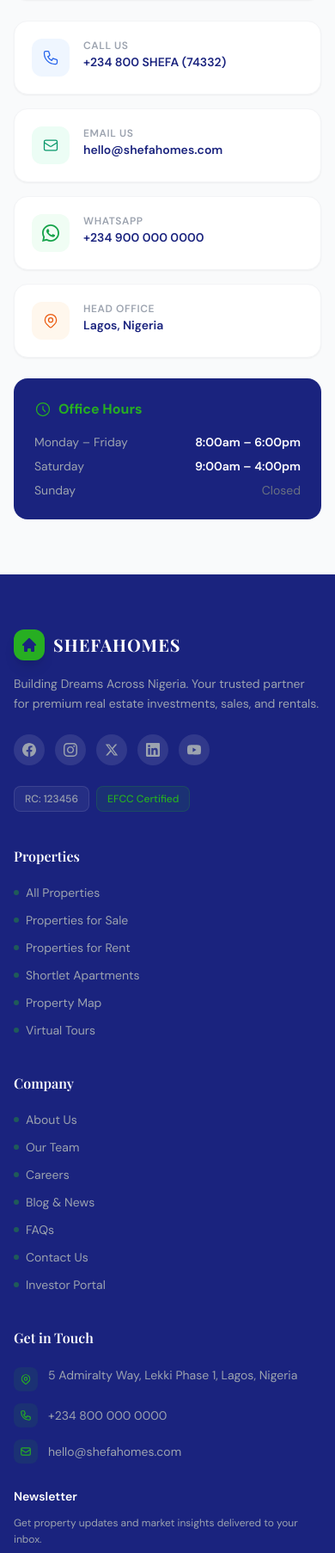
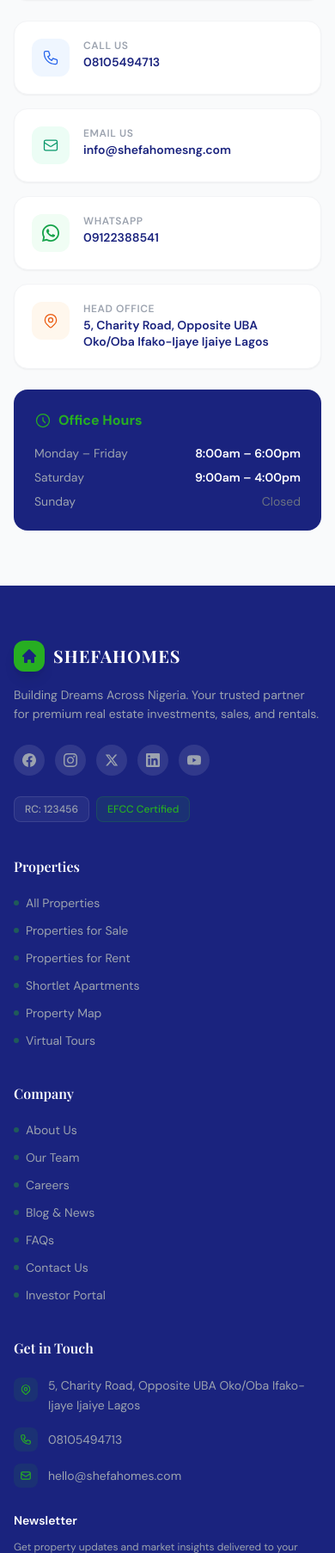
Before and after one commit to Dev-Bulama/shefaHOME, a Laravel app: page /contact in a window 390 px wide. Shown: the part 1589-3395 px from the top of the page at 86% size. Run offline with Laravel 12, Linux system fonts and the light colour scheme; data comes from the database, SQL or seed files in the repository; parts of the project's set-up code (start-up, migrations or seed data) failed here and were passed over; some libraries are stand-ins or nearby versions.

Commit message:
Update address, phone, and WhatsApp number everywhere
Address (all files):
  5, Charity Road, Opposite UBA Oko/Oba Ifako-Ijaye Ijaiye Lagos
  (removed erroneous comma before Lagos; removed <br> in about page)

Phone: 08105494713 (call)
WhatsApp: 09122388541 / 2349122388541 (international)

Files updated:
- config/shefahomes.php (NEW — centralises contact config)
- app/Providers/AppServiceProvider.php — corrected fallback defaults
- layouts/app.blade.php — WA bubble fallback
- layouts/client.blade.php — WA link fallback
- components/footer.blade.php — address + phone fallbacks
- public/about/index.blade.php — hardcoded address block
- public/contact/index.blade.php — contact card values + links
- public/properties/show.blade.php — WA inquiry link
- public/faqs/index.blade.php — WA link
- maintenance.blade.php — WA fallback key + number
- database/seeders/SiteSettingsSeeder.php — address value
- database/seeders/PageContentSeeder.php — address value
- migration 2026_04_14_000002 — patches existing DB rows

Run: php artisan migrate

https://claude.ai/code/session_01Fr1TQnJj2kfwXUeUwSwn8y

```diff
--- a/app/Providers/AppServiceProvider.php
+++ b/app/Providers/AppServiceProvider.php
@@ -24,8 +24,8 @@ class AppServiceProvider extends ServiceProvider
         View::composer('*', function ($view) {
             try {
                 $siteName = Settings::get('site_name', 'SHEFAHOMES');
-                $whatsapp = Settings::get('whatsapp_number', '2348000000000');
-                $phone1   = Settings::get('phone_1', '+234 800 000 0000');
+                $whatsapp = Settings::get('whatsapp_number', '2349122388541');
+                $phone1   = Settings::get('phone_1', '08105494713');
                 $email    = Settings::get('contact_email', 'info@shefahomes.com');
 
                 // Full header navigation tree (used by navbar)
@@ -49,8 +49,8 @@ class AppServiceProvider extends ServiceProvider
             } catch (\Throwable $e) {
                 $view->with([
                     'siteName'      => 'SHEFAHOMES',
-                    'whatsapp'      => '2348000000000',
-                    'phone1'        => '+234 800 000 0000',
+                    'whatsapp'      => '2349122388541',
+                    'phone1'        => '08105494713',
                     'email'         => 'info@shefahomes.com',
                     'navHeaderItems'=> collect(),
                     'navMenuItems'  => collect(),
--- /dev/null
+++ b/config/shefahomes.php
@@ -0,0 +1,8 @@
+<?php
+
+return [
+    'phone'     => '08105494713',
+    'whatsapp'  => '2349122388541',   // international format (no +)
+    'email'     => 'info@shefahomesng.com',
+    'address'   => '5, Charity Road, Opposite UBA Oko/Oba Ifako-Ijaye Ijaiye Lagos',
+];
--- a/database/seeders/PageContentSeeder.php
+++ b/database/seeders/PageContentSeeder.php
@@ -212,7 +212,7 @@ class PageContentSeeder extends Seeder
             'contact' => [
                 ['section'=>'hero',  'key'=>'title',    'label'=>'Hero – Title',    'type'=>'text',     'value'=>'Get In Touch',  'sort_order'=>1],
                 ['section'=>'hero',  'key'=>'subtitle', 'label'=>'Hero – Subtitle', 'type'=>'textarea', 'value'=>'We are here to help. Reach out to our team for property inquiries, investment questions, or partnership discussions.',  'sort_order'=>2],
-                ['section'=>'info',  'key'=>'address',  'label'=>'Office Address',  'type'=>'textarea', 'value'=>'5, Charity Road, Opposite UBA Oko/Oba Ifako-Ijaye Ijaiye, Lagos', 'sort_order'=>10],
+                ['section'=>'info',  'key'=>'address',  'label'=>'Office Address',  'type'=>'textarea', 'value'=>'5, Charity Road, Opposite UBA Oko/Oba Ifako-Ijaye Ijaiye Lagos', 'sort_order'=>10],
                 ['section'=>'info',  'key'=>'phone',    'label'=>'Phone Number',    'type'=>'text',     'value'=>'08105494713',  'sort_order'=>11],
                 ['section'=>'info',  'key'=>'whatsapp', 'label'=>'WhatsApp Number', 'type'=>'text',     'value'=>'09122388541',  'sort_order'=>12],
                 ['section'=>'info',  'key'=>'email',    'label'=>'Email Address',   'type'=>'text',     'value'=>'info@shefahomesng.com',  'sort_order'=>13],
--- a/database/seeders/SiteSettingsSeeder.php
+++ b/database/seeders/SiteSettingsSeeder.php
@@ -32,7 +32,7 @@ src="https://www.facebook.com/tr?id=2115240449426594&ev=PageView&noscript=1"
             ['key'=>'phone_1',               'value'=>'08105494713',                                           'group'=>'general'],
             ['key'=>'phone_2',               'value'=>'09122388541',                                           'group'=>'general'],
             ['key'=>'contact_email',         'value'=>'info@shefahomesng.com',                                 'group'=>'general'],
-            ['key'=>'address',               'value'=>'5, Charity Road, Opposite UBA Oko/Oba Ifako-Ijaye Ijaiye, Lagos', 'group'=>'general'],
+            ['key'=>'address',               'value'=>'5, Charity Road, Opposite UBA Oko/Oba Ifako-Ijaye Ijaiye Lagos', 'group'=>'general'],
             ['key'=>'whatsapp_number',       'value'=>'2349122388541',                                        'group'=>'general'],
             ['key'=>'google_maps_embed',     'value'=>'',                                                      'group'=>'general'],
             // Social
--- a/resources/views/components/footer.blade.php
+++ b/resources/views/components/footer.blade.php
@@ -203,7 +203,7 @@
                                 <path stroke-linecap="round" stroke-linejoin="round" stroke-width="2" d="M15 11a3 3 0 11-6 0 3 3 0 016 0z"/>
                             </svg>
                         </div>
-                        <span class="text-gray-400 text-sm leading-relaxed">{{ $settings['address'] ?? '5 Admiralty Way, Lekki Phase 1, Lagos, Nigeria' }}</span>
+                        <span class="text-gray-400 text-sm leading-relaxed">{{ $settings['address'] ?? '5, Charity Road, Opposite UBA Oko/Oba Ifako-Ijaye Ijaiye Lagos' }}</span>
                     </li>
                     <li class="flex items-center gap-3">
                         <div class="w-7 h-7 bg-[#27AE22]/10 rounded-lg flex items-center justify-center flex-shrink-0">
@@ -211,9 +211,9 @@
                                 <path stroke-linecap="round" stroke-linejoin="round" stroke-width="2" d="M3 5a2 2 0 012-2h3.28a1 1 0 01.948.684l1.498 4.493a1 1 0 01-.502 1.21l-2.257 1.13a11.042 11.042 0 005.516 5.516l1.13-2.257a1 1 0 011.21-.502l4.493 1.498a1 1 0 01.684.949V19a2 2 0 01-2 2h-1C9.716 21 3 14.284 3 6V5z"/>
                             </svg>
                         </div>
-                        <a href="tel:{{ $settings['phone'] ?? '+2348000000000' }}"
+                        <a href="tel:{{ $settings['phone'] ?? '08105494713' }}"
                            class="text-gray-400 hover:text-[#27AE22] text-sm transition-colors">
-                            {{ $settings['phone'] ?? '+234 800 000 0000' }}
+                            {{ $settings['phone'] ?? '08105494713' }}
                         </a>
                     </li>
                     <li class="flex items-center gap-3">
--- a/resources/views/layouts/app.blade.php
+++ b/resources/views/layouts/app.blade.php
@@ -81,7 +81,7 @@ j=d.createElement(s),dl=l!='dataLayer'?'&l='+l:'';j.async=true;j.src=
 
 {{-- WhatsApp Floating Button --}}
 @if(\App\Helpers\Settings::get('whatsapp_bubble', '1') === '1')
-<a href="https://wa.me/{{ $whatsapp ?? '2348000000000' }}?text=Hello%2C%20I'm%20interested%20in%20a%20property"
+<a href="https://wa.me/{{ $whatsapp ?? '2349122388541' }}?text=Hello%2C%20I'm%20interested%20in%20a%20property"
    target="_blank" rel="noopener"
    class="fixed bottom-6 right-6 z-50 bg-green-500 text-white w-14 h-14 rounded-full flex items-center justify-center shadow-xl hover:bg-green-600 transition-all hover:scale-110"
    title="Chat on WhatsApp">
--- a/resources/views/layouts/client.blade.php
+++ b/resources/views/layouts/client.blade.php
@@ -251,7 +251,7 @@ h1,h2,h3 { font-family: 'Playfair Display', serif; }
 
             <div class="flex items-center gap-3" x-data="{ dropOpen: false }">
                 {{-- WhatsApp Quick Contact --}}
-                <a href="https://wa.me/{{ $settings['whatsapp'] ?? '2348000000000' }}"
+                <a href="https://wa.me/{{ $settings['whatsapp'] ?? '2349122388541' }}"
                    target="_blank"
                    class="hidden sm:flex items-center gap-1.5 text-xs text-green-600 hover:text-green-700 transition-colors bg-green-50 hover:bg-green-100 px-3 py-1.5 rounded-full">
                     <svg class="w-3.5 h-3.5" fill="currentColor" viewBox="0 0 24 24">
--- a/resources/views/maintenance.blade.php
+++ b/resources/views/maintenance.blade.php
@@ -29,7 +29,7 @@
 
     {{-- Contact links --}}
     <div class="flex flex-col sm:flex-row gap-4 justify-center">
-        @php $wa = \App\Helpers\Settings::get('whatsapp', '2348000000000'); @endphp
+        @php $wa = \App\Helpers\Settings::get('whatsapp_number', '2349122388541'); @endphp
         <a href="https://wa.me/{{ $wa }}"
            target="_blank" rel="noopener"
            class="inline-flex items-center justify-center gap-2 bg-green-500 text-white font-semibold px-8 py-4 rounded-full hover:bg-green-400 transition-all">
--- a/resources/views/public/about/index.blade.php
+++ b/resources/views/public/about/index.blade.php
@@ -191,7 +191,7 @@
             <div class="space-y-4" data-reveal style="transition-delay:200ms">
                 <div class="bg-white/5 border border-white/10 rounded-2xl p-6">
                     <h4 class="text-[#27AE22] font-semibold mb-2">Office Address</h4>
-                    <p class="text-gray-300 text-sm">5, Charity Road, Opposite UBA Oko/Oba<br>Ifako-Ijaye Ijaiye, Lagos</p>
+                    <p class="text-gray-300 text-sm">5, Charity Road, Opposite UBA Oko/Oba Ifako-Ijaye Ijaiye Lagos</p>
                 </div>
                 <div class="grid grid-cols-2 gap-4">
                     <div class="bg-white/5 border border-white/10 rounded-2xl p-5">
--- a/resources/views/public/contact/index.blade.php
+++ b/resources/views/public/contact/index.blade.php
@@ -125,10 +125,10 @@
                 {{-- Contact Info Cards --}}
                 <div class="grid grid-cols-1 sm:grid-cols-2 gap-4">
                     @foreach([
-                        ['icon'=>'phone','label'=>'Call Us','value'=>config('shefahomes.phone', '+234 800 SHEFA (74332)'),'color'=>'bg-blue-50 text-blue-600','link'=>'tel:+2348004743325'],
-                        ['icon'=>'email','label'=>'Email Us','value'=>config('shefahomes.email', 'hello@shefahomes.com'),'color'=>'bg-emerald-50 text-emerald-600','link'=>'mailto:hello@shefahomes.com'],
-                        ['icon'=>'whatsapp','label'=>'WhatsApp','value'=>config('shefahomes.whatsapp', '+234 900 000 0000'),'color'=>'bg-green-50 text-green-600','link'=>'https://wa.me/2349000000000'],
-                        ['icon'=>'location','label'=>'Head Office','value'=>config('shefahomes.address', 'Lagos, Nigeria'),'color'=>'bg-orange-50 text-orange-600','link'=>'#'],
+                        ['icon'=>'phone','label'=>'Call Us','value'=>config('shefahomes.phone', '08105494713'),'color'=>'bg-blue-50 text-blue-600','link'=>'tel:'.config('shefahomes.phone','08105494713')],
+                        ['icon'=>'email','label'=>'Email Us','value'=>config('shefahomes.email', 'info@shefahomesng.com'),'color'=>'bg-emerald-50 text-emerald-600','link'=>'mailto:'.config('shefahomes.email','info@shefahomesng.com')],
+                        ['icon'=>'whatsapp','label'=>'WhatsApp','value'=>'09122388541','color'=>'bg-green-50 text-green-600','link'=>'https://wa.me/'.config('shefahomes.whatsapp','2349122388541')],
+                        ['icon'=>'location','label'=>'Head Office','value'=>config('shefahomes.address', '5, Charity Road, Opposite UBA Oko/Oba Ifako-Ijaye Ijaiye Lagos'),'color'=>'bg-orange-50 text-orange-600','link'=>'#'],
                     ] as $info)
                     <a href="{{ $info['link'] }}"
                        class="flex items-start gap-4 bg-white rounded-2xl p-5 shadow-sm border border-gray-100 hover:shadow-md hover:border-[#27AE22]/30 transition-all group">
--- a/resources/views/public/faqs/index.blade.php
+++ b/resources/views/public/faqs/index.blade.php
@@ -153,7 +153,7 @@
                 <a href="{{ route('contact') }}" class="bg-[#27AE22] hover:bg-[#4ADE80] text-[#1A237E] font-bold px-8 py-3 rounded-full transition-all text-sm">
                     Contact Us
                 </a>
-                <a href="https://wa.me/{{ preg_replace('/[^0-9]/', '', config('shefahomes.whatsapp', '2349000000000')) }}"
+                <a href="https://wa.me/{{ preg_replace('/[^0-9]/', '', config('shefahomes.whatsapp', '2349122388541')) }}"
                    target="_blank" class="bg-[#25D366] hover:opacity-90 text-white font-bold px-8 py-3 rounded-full transition-all text-sm flex items-center gap-2">
                     <svg class="w-4 h-4" fill="currentColor" viewBox="0 0 24 24"><path d="M17.472 14.382c-.297-.149-1.758-.867-2.03-.967-.273-.099-.471-.148-.67.15-.197.297-.767.966-.94 1.164-.173.199-.347.223-.644.075-.297-.15-1.255-.463-2.39-1.475-.883-.788-1.48-1.761-1.653-2.059-.173-.297-.018-.458.13-.606.134-.133.298-.347.446-.52.149-.174.198-.298.298-.497.099-.198.05-.371-.025-.52-.075-.149-.669-1.612-.916-2.207-.242-.579-.487-.5-.669-.51a12.8 12.8 0 00-.57-.01c-.198 0-.52.074-.792.372-.272.297-1.04 1.016-1.04 2.479 0 1.462 1.065 2.875 1.213 3.074.149.198 2.096 3.2 5.077 4.487.709.306 1.262.489 1.694.625.712.227 1.36.195 1.871.118.571-.085 1.758-.719 2.006-1.413.248-.694.248-1.289.173-1.413-.074-.124-.272-.198-.57-.347z"/></svg>
                     WhatsApp
--- a/resources/views/public/properties/show.blade.php
+++ b/resources/views/public/properties/show.blade.php
@@ -246,7 +246,7 @@
 
                     {{-- Quick Action Buttons --}}
                     <div class="grid grid-cols-2 gap-3">
-                        <a href="https://wa.me/{{ preg_replace('/[^0-9]/', '', config('shefahomes.whatsapp', '+2349000000000')) }}?text={{ urlencode('Hello, I am interested in ' . $property->name . '. Please provide more information.') }}"
+                        <a href="https://wa.me/{{ preg_replace('/[^0-9]/', '', config('shefahomes.whatsapp', '2349122388541')) }}?text={{ urlencode('Hello, I am interested in ' . $property->name . '. Please provide more information.') }}"
                            target="_blank" rel="noopener"
                            class="flex items-center justify-center gap-2 bg-[#25D366] hover:bg-[#20bc5a] text-white font-semibold py-3.5 rounded-xl transition-all text-sm">
                             <svg class="w-5 h-5" fill="currentColor" viewBox="0 0 24 24"><path d="M17.472 14.382c-.297-.149-1.758-.867-2.03-.967-.273-.099-.471-.148-.67.15-.197.297-.767.966-.94 1.164-.173.199-.347.223-.644.075-.297-.15-1.255-.463-2.39-1.475-.883-.788-1.48-1.761-1.653-2.059-.173-.297-.018-.458.13-.606.134-.133.298-.347.446-.52.149-.174.198-.298.298-.497.099-.198.05-.371-.025-.52-.075-.149-.669-1.612-.916-2.207-.242-.579-.487-.5-.669-.51a12.8 12.8 0 00-.57-.01c-.198 0-.52.074-.792.372-.272.297-1.04 1.016-1.04 2.479 0 1.462 1.065 2.875 1.213 3.074.149.198 2.096 3.2 5.077 4.487.709.306 1.262.489 1.694.625.712.227 1.36.195 1.871.118.571-.085 1.758-.719 2.006-1.413.248-.694.248-1.289.173-1.413-.074-.124-.272-.198-.57-.347z"/><path d="M12 0C5.373 0 0 5.373 0 12c0 2.107.548 4.084 1.504 5.803L0 24l6.338-1.481A11.933 11.933 0 0012 24c6.627 0 12-5.373 12-12S18.627 0 12 0zm0 21.818a9.818 9.818 0 01-5.013-1.372l-.36-.214-3.727.871.938-3.624-.234-.372A9.794 9.794 0 012.182 12C2.182 6.582 6.582 2.182 12 2.182S21.818 6.582 21.818 12 17.418 21.818 12 21.818z"/></svg>
```
Also changed, not shown: database/migrations/2026_04_14_000002_update_contact_details.php (added).
